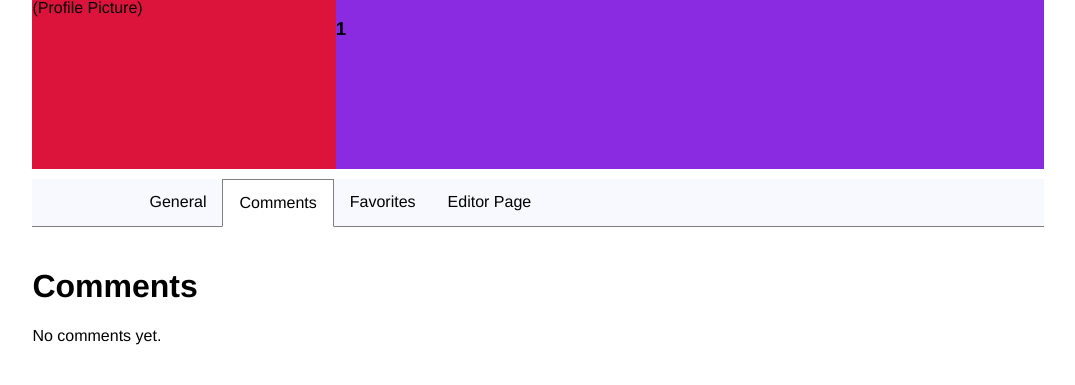
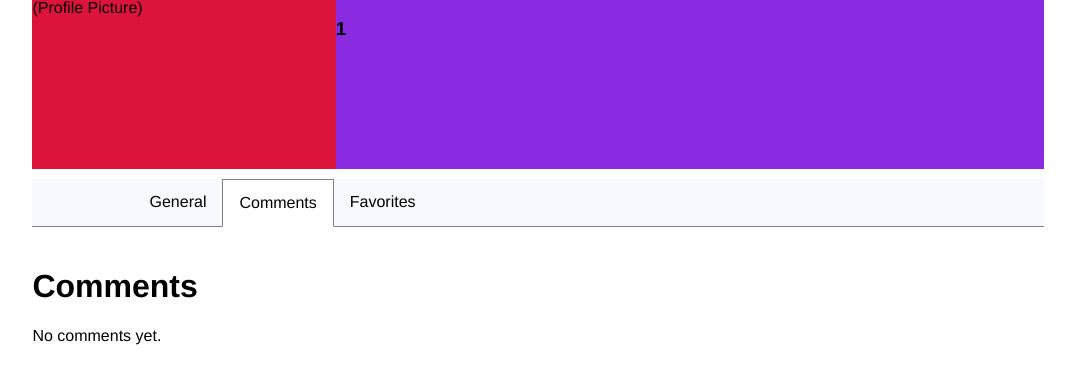
Before and after one commit to PoacherNews/PoacherNews, a PHP site: page /comments.php?Username=1 in a window 1280 px wide. Shown: the part 139-524 px from the top of the page, without its empty margins (102-1177 px from the left). Run offline with PHP 8.4, Linux system fonts and the light colour scheme; the visitor is signed in with stand-in values (Sample User, id 1); data that the repository does not hold is empty; a stand-in replaces the project's code that opens the database connection; some libraries are stand-ins or nearby versions.

Commit message:
Tools removal

```diff
--- a/includes/profileNav.php
+++ b/includes/profileNav.php
@@ -52,14 +52,4 @@
     ?>
     </li>
     <?php } ?>
-
-    <?php if($_SESSION['usertype'] == 'W' || $_SESSION['usertype'] == 'A') { ?>
-    <li <?php if($current == 'editorPage') {echo 'class="current"';} ?>><a href="/editorpage.php">Editor Page</a></li>
-    <?php } ?>
-
-    <!-- Admin Tools -->
-    <?php if($_SESSION['usertype'] == 'A') { ?>
-    <li <?php if($current == 'manageUsers'){echo 'class="current"';} ?>><a href="/userManagement.php">Manage Users</a></li>
-    <li <?php if($current == 'manageArticles'){echo 'class="current"';} ?>><a href="/articleManagement.php">Manage Articles</a></li>
-    <?php } ?>
 </ul>
```
